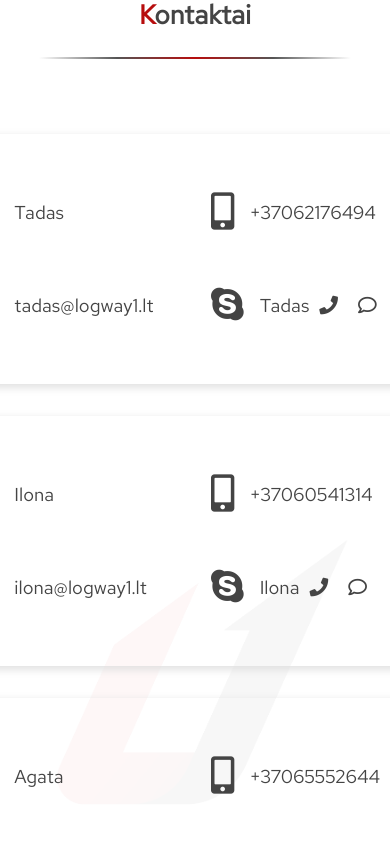
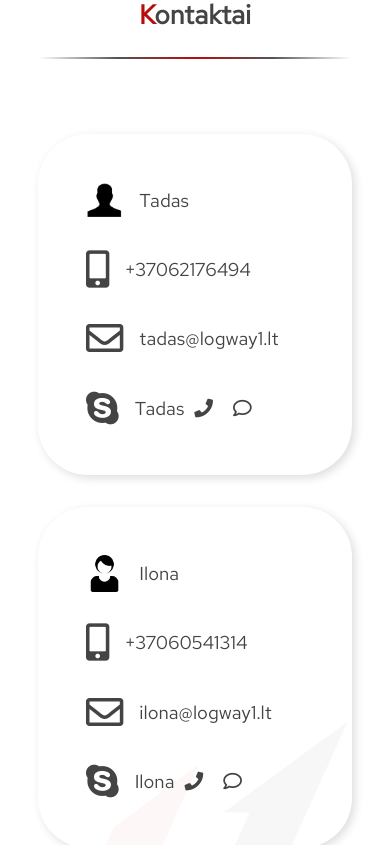
Before and after one commit to zakevicius/Logway1_v2, a React app: page / in a window 390 px wide. Shown: the part 2100-2945 px from the top of the page. Built offline with nearby package versions, Linux system fonts and the light colour scheme.

Commit message:
Contact cards  responsive

```diff
--- a/src/style/index.scss
+++ b/src/style/index.scss
@@ -166,9 +166,8 @@ section {
       flex-wrap: wrap;
       align-items: center;
       justify-content: center;
-      height: 250px;
-      width: 600px;
-      min-width: 600px;
+      min-height: 250px;
+      max-width: 600px;
       padding: 2em;
       margin: 1em;
       // border: 1px solid #eee;
@@ -185,6 +184,7 @@ section {
         align-items: center;
         width: 250px;
         font-size: 14pt;
+        margin: 1rem 0;
       }
 
       a>i {
```
